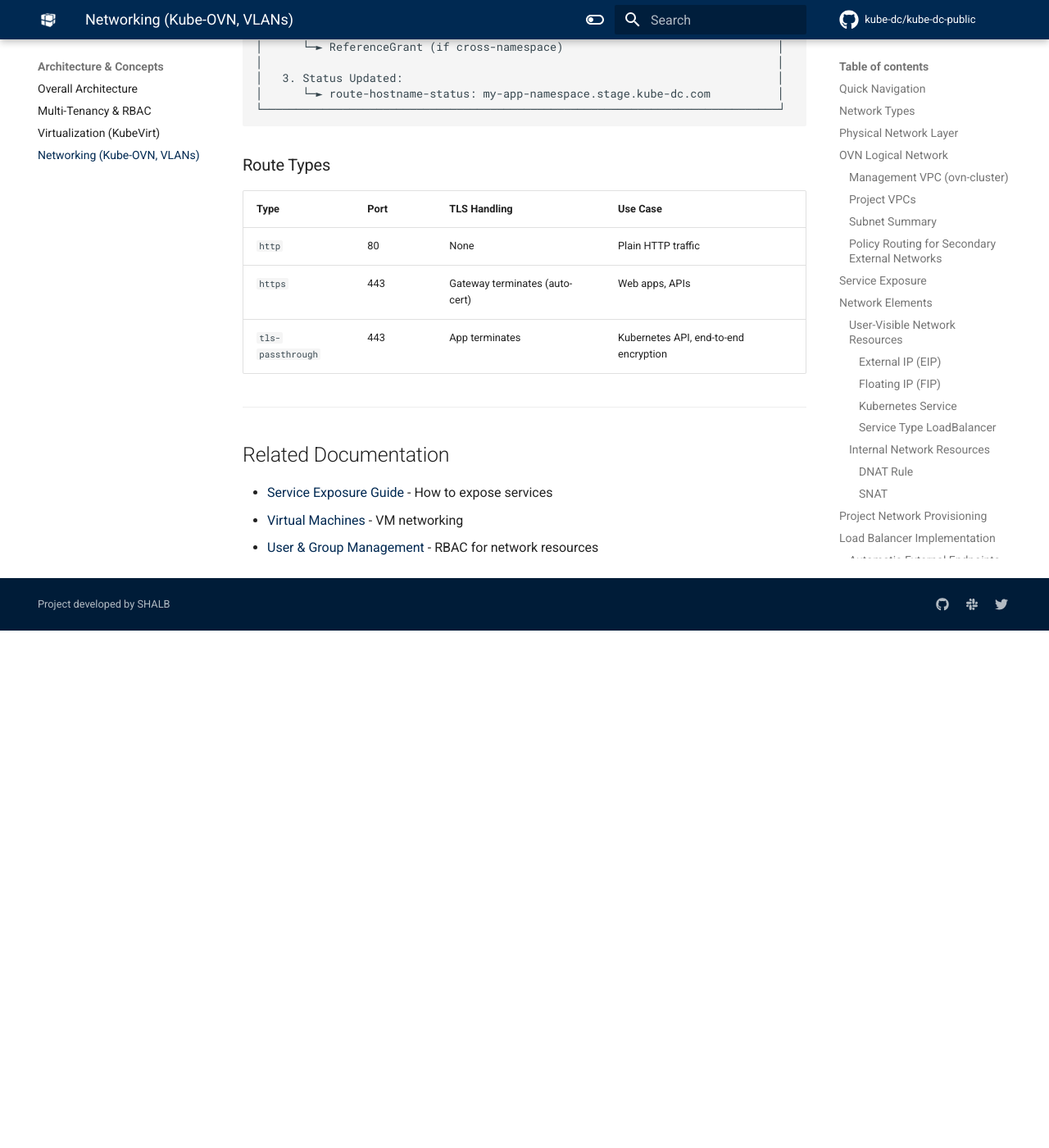
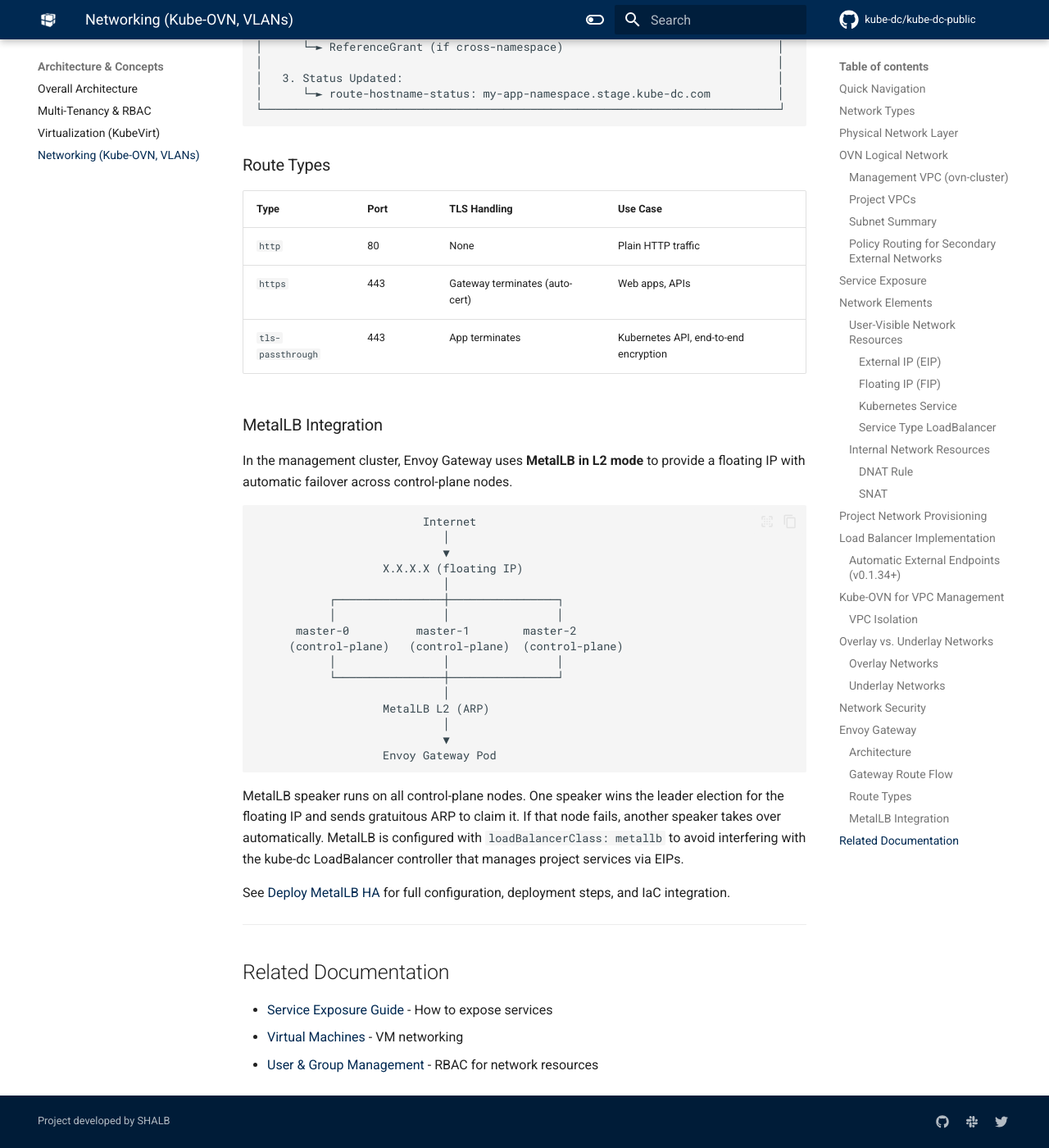
Before and after one commit to kube-dc/kube-dc-public, an MkDocs documentation site: the page built from docs/architecture-networking.md, in a window 1280 px wide and 1400 px high, scrolled down 10917 px. Shown: the whole window at 82% size. Built offline with MkDocs 1.6.1 and Material for MkDocs 9.7.7, drawn with Linux system fonts in a browser that asks for light colours; comment, search, counter and statistics services are not loaded; before the commit the page ends 11686 px from its top, so only the background shows below that; part of the change alters nothing that is shown.

Commit message:
Sync from private repo

````diff
--- a/docs/architecture-networking.md
+++ b/docs/architecture-networking.md
@@ -496,6 +496,33 @@ When a service with `expose-route: https` annotation is created:
 | `https` | 443 | Gateway terminates (auto-cert) | Web apps, APIs |
 | `tls-passthrough` | 443 | App terminates | Kubernetes API, end-to-end encryption |
 
+### MetalLB Integration
+
+In the management cluster, Envoy Gateway uses **MetalLB in L2 mode** to provide a floating IP with automatic failover across control-plane nodes.
+
+```
+                         Internet
+                            │
+                            ▼
+                   X.X.X.X (floating IP)
+                            │
+           ┌────────────────┼────────────────┐
+           │                │                │
+      master-0          master-1        master-2
+     (control-plane)   (control-plane)  (control-plane)
+           │                │                │
+           └────────────────┼────────────────┘
+                            │
+                   MetalLB L2 (ARP)
+                            │
+                            ▼
+                   Envoy Gateway Pod
+```
+
+MetalLB speaker runs on all control-plane nodes. One speaker wins the leader election for the floating IP and sends gratuitous ARP to claim it. If that node fails, another speaker takes over automatically. MetalLB is configured with `loadBalancerClass: metallb` to avoid interfering with the kube-dc LoadBalancer controller that manages project services via EIPs.
+
+See [Deploy MetalLB HA](deploy-metallb-ha.md) for full configuration, deployment steps, and IaC integration.
+
 ---
 
 ## Related Documentation
--- /dev/null
+++ b/docs/deploy-metallb-ha.md
@@ -0,0 +1,308 @@
+# Deploy MetalLB HA for Envoy Gateway
+
+MetalLB provides a floating IP with automatic failover for the management cluster's Envoy Gateway ingress.
+
+## Problem
+
+Without MetalLB, the Envoy Gateway service uses a static `externalIPs` configuration. This approach:
+
+- **No HA/failover** — if the node handling traffic goes down, the IP becomes unreachable
+- **No proper LoadBalancer integration** — `externalIPs` bypasses kube-proxy load balancing
+- **Manual configuration** — IP must be hardcoded in the service spec
+
+## Architecture
+
+```
+                         Internet
+                            │
+                            ▼
+                   X.X.X.X (floating IP)
+                            │
+           ┌────────────────┼────────────────┐
+           │                │                │
+      master-0          master-1        master-2
+     (control-plane)   (control-plane)  (control-plane)
+           │                │                │
+           └────────────────┼────────────────┘
+                            │
+                   MetalLB L2 (ARP)
+                   announces on public interface
+                            │
+                            ▼
+                   Envoy Gateway Pod
+                   (kube-proxy forwards)
+```
+
+### How It Works
+
+1. MetalLB speaker runs as a DaemonSet on all control-plane nodes
+2. One speaker "wins" the leader election for the floating IP
+3. Winning speaker sends gratuitous ARP on the public interface to claim the IP
+4. External traffic hits that node → kube-proxy → Envoy Gateway pod
+5. If that node fails, another speaker takes over and sends new ARP
+
+## Prerequisites
+
+- Kubernetes cluster with control-plane nodes having public network access
+- A subscribed/owned floating IP in the same L2 segment as the nodes
+- Envoy Gateway deployed with a GatewayClass referencing an EnvoyProxy config
+
+## Deployment
+
+### 1. Install MetalLB via Helm
+
+```bash
+helm repo add metallb https://metallb.github.io/metallb
+helm repo update
+helm install metallb metallb/metallb \
+  --namespace metallb-system \
+  --create-namespace \
+  --set loadBalancerClass=metallb \
+  --wait
+```
+
+> **Critical**: The `loadBalancerClass=metallb` Helm value is required. See [Coexistence with kube-dc LB Controller](#coexistence-with-kube-dc-loadbalancer-controller).
+
+### 2. Create IPAddressPool
+
+```yaml
+apiVersion: metallb.io/v1beta1
+kind: IPAddressPool
+metadata:
+  name: envoy-gateway-pool
+  namespace: metallb-system
+spec:
+  addresses:
+    - X.X.X.X/32  # Replace with your floating IP
+  autoAssign: false
+```
+
+### 3. Create L2Advertisement
+
+```yaml
+apiVersion: metallb.io/v1beta1
+kind: L2Advertisement
+metadata:
+  name: envoy-gateway-l2
+  namespace: metallb-system
+spec:
+  ipAddressPools:
+    - envoy-gateway-pool
+  interfaces:
+    - ens3  # Replace with your public interface name
+```
+
+**Interface names by environment:**
+
+| Environment | Interface | Notes |
+|-------------|-----------|-------|
+| CloudSigma (direct NIC) | `ens3` | Direct public NIC |
+| Kube-OVN provider bridge | `br-ext-cloud` | OVS bridge for external network |
+
+### 4. Update EnvoyProxy Configuration
+
+`loadBalancerClass` must be set as a direct `envoyService` field, **not** in the StrategicMerge patch, because it is immutable once set on a Service.
+
+```yaml
+apiVersion: gateway.envoyproxy.io/v1alpha1
+kind: EnvoyProxy
+metadata:
+  name: custom-proxy-config
+  namespace: envoy-gateway-system
+spec:
+  logging:
+    level:
+      default: warn
+  provider:
+    type: Kubernetes
+    kubernetes:
+      envoyService:
+        externalTrafficPolicy: Cluster
+        loadBalancerClass: metallb
+        patch:
+          type: StrategicMerge
+          value:
+            metadata:
+              annotations:
+                metallb.universe.tf/loadBalancerIPs: "X.X.X.X"
+```
+
+If updating an existing cluster, delete the Envoy Gateway service after changing the EnvoyProxy config — the Envoy Gateway controller will recreate it with the new `loadBalancerClass`:
+
+```bash
+kubectl delete svc -n envoy-gateway-system envoy-envoy-gateway-system-eg-<hash>
+```
+
+## Coexistence with kube-dc LoadBalancer Controller
+
+MetalLB **must** be configured with `loadBalancerClass: metallb` to prevent interference with the kube-dc LoadBalancer controller.
+
+### What happens without loadBalancerClass
+
+- MetalLB tries to allocate IPs for **all** LoadBalancer services
+- Fails with "no available IPs" for project services
+- Blocks the kube-dc controller from setting external IPs via EIPs
+- All project LoadBalancer services go to `<pending>`
+
+### The fix has two parts
+
+1. **Helm value** `loadBalancerClass: metallb` → adds `--lb-class=metallb` to MetalLB controller args
+2. **EnvoyProxy** `envoyService.loadBalancerClass: metallb` → sets the field on the Envoy Gateway service at creation time
+
+MetalLB then only handles services with `spec.loadBalancerClass: metallb`. All other LoadBalancer services are managed by the kube-dc controller via EIPs.
+
+> **Note**: `spec.loadBalancerClass` is **immutable** on Kubernetes Services. It must be set at creation time via the EnvoyProxy `envoyService` field, not via StrategicMerge patch.
+
+## Verification
+
+**Check MetalLB pods:**
+```bash
+kubectl get pods -n metallb-system
+# Expected: controller + speaker pods on each node
+```
+
+**Check IPAddressPool and L2Advertisement:**
+```bash
+kubectl get ipaddresspool,l2advertisement -n metallb-system
+```
+
+**Check Envoy Gateway service:**
+```bash
+kubectl get svc -n envoy-gateway-system
+# Expected: EXTERNAL-IP shows X.X.X.X, loadBalancerClass: metallb
+```
+
+**Check MetalLB speaker logs:**
+```bash
+kubectl logs -n metallb-system -l app.kubernetes.io/component=speaker --tail=50 | grep serviceAnnounced
+# Expected: "serviceAnnounced","ips":["X.X.X.X"],"protocol":"layer2"
+```
+
+**Test external connectivity:**
+```bash
+curl -v http://X.X.X.X
+# Expected: HTTP response from Envoy Gateway
+```
+
+## Failover Testing
+
+```bash
+# Identify which node is announcing the IP
+kubectl get pods -n metallb-system -l app.kubernetes.io/component=speaker -o wide
+
+# Drain that node
+kubectl drain <node-name> --ignore-daemonsets --delete-emptydir-data
+
+# Watch for IP announcement to move
+kubectl logs -n metallb-system -l app.kubernetes.io/component=speaker --tail=50 | grep serviceAnnounced
+
+# Test connectivity still works
+curl -v http://X.X.X.X
+
+# Uncordon the node
+kubectl uncordon <node-name>
+```
+
+## IaC Integration (cdev Template)
+
+### Helm Unit
+
+```yaml
+- name: metallb
+  type: helm
+  depends_on: this.label-control-plane-nodes
+  source:
+    repository: "https://metallb.github.io/metallb"
+    chart: "metallb"
+    version: '{{ .variables.versions.metallb_helm | default "0.14.9" }}'
+  values:
+    - file: ./metallb/values.yaml
+  provider_conf:
+    config_path: {{ .variables.kubeconfig | default "~/.kube/config" }}
+  additional_options:
+    namespace: "metallb-system"
+    create_namespace: true
+    wait: true
+```
+
+### Helm Values (`metallb/values.yaml`)
+
+```yaml
+loadBalancerClass: metallb
+```
+
+### Config Unit
+
+```yaml
+- name: metallb-config
+  type: kubernetes
+  depends_on: this.metallb
+  source: ./metallb/
+  provider_conf:
+    config_path: {{ .variables.kubeconfig | default "~/.kube/config" }}
+```
+
+### IPAddressPool (`metallb/ipaddresspool.yaml`)
+
+```yaml
+apiVersion: metallb.io/v1beta1
+kind: IPAddressPool
+metadata:
+  name: envoy-gateway-pool
+  namespace: metallb-system
+spec:
+  addresses:
+    - {{ .variables.node_external_ip }}/32
+  autoAssign: false
+```
+
+### L2Advertisement (`metallb/l2advertisement.yaml`)
+
+```yaml
+apiVersion: metallb.io/v1beta1
+kind: L2Advertisement
+metadata:
+  name: envoy-gateway-l2
+  namespace: metallb-system
+spec:
+  ipAddressPools:
+    - envoy-gateway-pool
+  interfaces:
+    - ens3
+```
+
+### EnvoyProxy Patch (`envoy-gateway/service-patch.yaml`)
+
+```yaml
+apiVersion: gateway.envoyproxy.io/v1alpha1
+kind: EnvoyProxy
+metadata:
+  name: custom-proxy-config
+  namespace: envoy-gateway-system
+spec:
+  provider:
+    type: Kubernetes
+    kubernetes:
+      envoyService:
+        externalTrafficPolicy: Cluster
+        loadBalancerClass: metallb
+        patch:
+          type: StrategicMerge
+          value:
+            metadata:
+              annotations:
+                metallb.universe.tf/loadBalancerIPs: {{ .variables.node_external_ip }}
+```
+
+## CloudSigma Considerations
+
+- **NIC Mode**: Master nodes' public NICs should be in **"manual" mode** via CloudSigma API, which allows traffic for all subscribed IPs on that NIC (including the floating IP). Without manual mode, CloudSigma may drop traffic for IPs not explicitly assigned.
+- **IP Subscription**: The floating IP must be a subscribed (owned) CloudSigma IP.
+- **L2 Segment**: For best results, the floating IP should be in the same L2 segment as the control-plane nodes.
+
+## Rollback
+
+If MetalLB doesn't work:
+1. Uninstall MetalLB: `helm uninstall metallb -n metallb-system`
+2. Re-apply `externalIPs` on the Envoy Gateway service
+3. Consider using the CloudSigma CCM's LoadBalancer implementation instead
````
Also changed, not shown: 2 other files.
